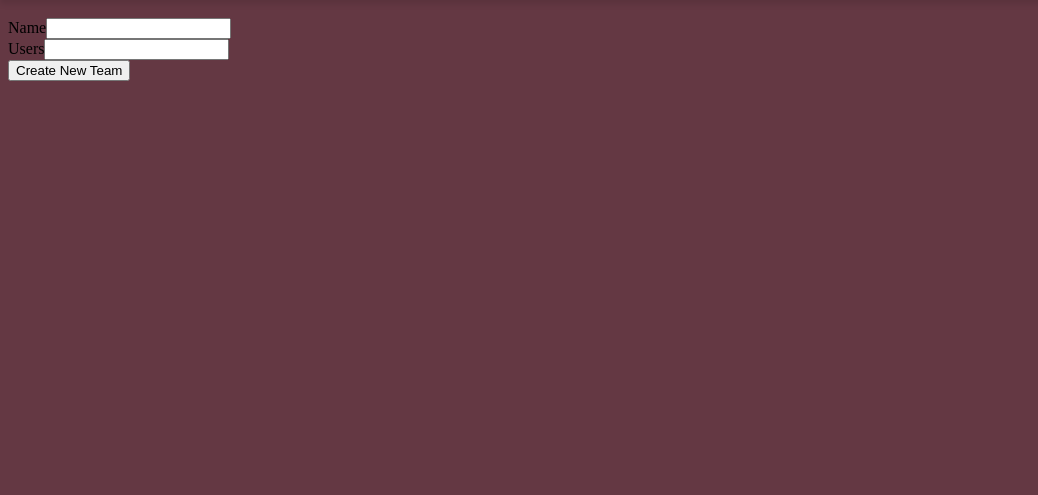
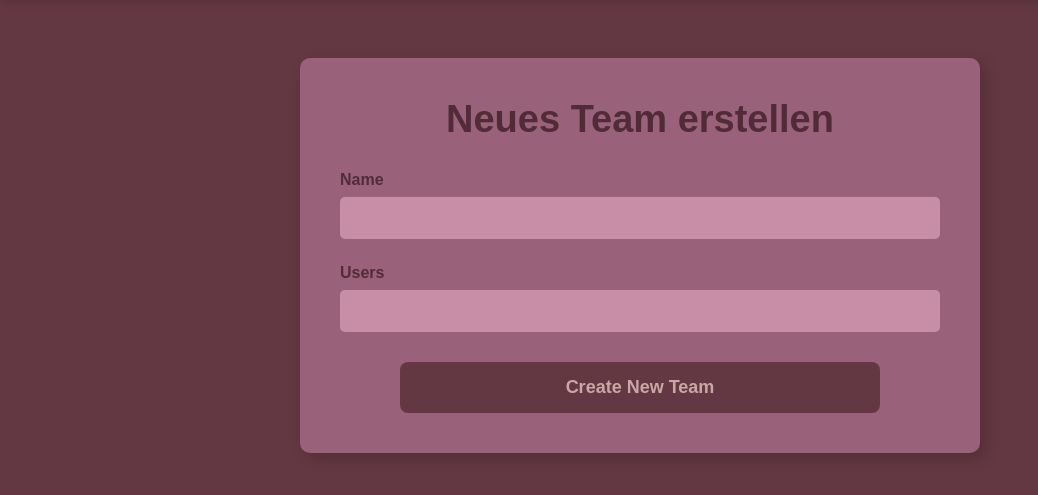
Before and after one commit to lukebaumCS/studi-bonn-task, a Symfony app: template templates/team/newTeam.html.twig in a window 1280 px wide. Shown: the part 60-555 px from the top of the page, without its empty margins (0-1038 px from the left). Run offline with Twig, Linux system fonts and the light colour scheme; the template is opened without the code that fills it, so the values that code supplies are empty; form fields are guessed from the names that the template uses; some libraries are stand-ins or nearby versions.

Commit message:
neue teams design eingefügt

```diff
--- /dev/null
+++ b/public/css/newTeam.css
@@ -0,0 +1,120 @@
+
+.main-container {
+    max-width: 600px;
+    margin: 40px auto;
+    padding: 40px;
+    background-color: #99627A; /* Farbe aus login.css */
+    border-radius: 10px;
+    box-shadow: 5px 5px 15px rgba(0, 0, 0, 0.2);
+    font-family: 'Cabin', sans-serif;
+}
+
+.main-container h2 {
+    color: #502D36;
+    text-align: center;
+    margin-top: 0;
+    margin-bottom: 30px;
+    font-size: 38px;
+}
+
+/* Styling für die Formular-Zeilen */
+.main-container form div {
+    margin-bottom: 25px;
+}
+
+/* Styling für die Labels */
+.main-container label {
+    display: block;
+    color: #502D36;
+    font-weight: 600;
+    margin-bottom: 8px;
+}
+
+/* Styling für das Text-Eingabefeld */
+.main-container input[type="text"] {
+    width: 100%;
+    padding: 12px;
+    background-color: #C88EA7;
+    border: none;
+    border-radius: 5px;
+    color: #643843;
+    font-size: 16px;
+    box-sizing: border-box;
+}
+
+
+.select2-container {
+    width: 100% !important;
+    color:#502D36
+}
+
+.select2-container--default .select2-selection--multiple {
+    background-color: #C88EA7;
+    width: 100%;
+    border: none;
+    border-radius: 5px;
+    padding: 8px;
+    cursor: text;
+}
+
+.select2-container--default .select2-selection--multiple .select2-selection__placeholder {
+    color: #502D36 !important;
+    opacity: 0.6;
+}
+
+.select2-container--default .select2-selection--multiple .select2-selection__choice {
+    background-color: #7D4F5A;
+    border: none;
+    color: #E4D4D8;
+    border-radius: 4px;
+    padding: 5px 10px;
+}
+
+
+.select2-container--default .select2-selection--multiple .select2-selection__choice__remove {
+    color: #E4D4D8;
+    margin-right: 5px;
+}
+
+.select2-container--default .select2-selection--multiple .select2-selection__choice__remove:hover {
+    color: #fff;
+}
+
+
+.select2-dropdown {
+    background-color: #C88EA7;
+    border: 1px solid #99627A;
+    border-radius: 5px;
+}
+
+
+.select2-container--default .select2-results__option--highlighted[aria-selected] {
+    background-color: #7D4F5A;
+    color: #fff;
+}
+
+.select2-results__option {
+    color: #502D36;
+}
+
+
+.btn {
+    display: block;
+    width: 80%;
+    margin: 30px auto 0 auto;
+    background-color: #643843;
+    color: #CAA6A6;
+    padding: 15px;
+    border: none;
+    border-radius: 8px;
+    cursor: pointer;
+    font-size: 18px;
+    font-family: 'Cabin', sans-serif;
+    font-weight: bold;
+    transition: all 0.3s ease;
+}
+
+.btn:hover {
+    background-color: #c8a8a8;
+    color: #643843;
+}
--- a/templates/base.html.twig
+++ b/templates/base.html.twig
@@ -2,6 +2,7 @@
 <html lang="en">
     <head>
         <meta charset="UTF-8">
+        <meta name="viewport" content="width=device-width, initial-scale=1.0">
         <title>{% block title %}Studi Bonn Task{% endblock title %}</title>
         <link rel="stylesheet" href="{{ asset('css/styles.css') }}">
         {% block stylesheets %}{% endblock %}
--- a/templates/team/newTeam.html.twig
+++ b/templates/team/newTeam.html.twig
@@ -1,29 +1,36 @@
 {% extends 'base.html.twig' %}
 
 {% block title %}New Team{% endblock %}
+
 {% block stylesheets %}
+    {# CSS für das Select2-Widget #}
     <link href="https://cdn.jsdelivr.net/npm/select2@4.1.0-rc.0/dist/css/select2.min.css" rel="stylesheet" />
+    {# Unsere neue CSS-Datei für das Seitenlayout #}
+    <link rel="stylesheet" href="{{ asset('css/newTeam.css') }}">
 {% endblock %}
 
-
-
-{% block addButton %}
-{% endblock %}
-
-{% block h1 %} New Team {% endblock %}
+{% block h1 %}{% endblock %}
+{% block addButton %}{% endblock %}
 
 {% block body %}
-
-
-    {{ form_errors(newTeamForm) }}
+<div class="main-container">
+    <h2>Neues Team erstellen</h2>
 
     {{ form_start(newTeamForm) }}
+
         {{ form_row(newTeamForm.name) }}
-        {{ form_row(newTeamForm.users)}}
 
-        <Button type="submit" class="btn">Create New Team</Button>
+        {# Wir fügen die 'select2'-Klasse hinzu, damit unser Javascript sie findet #}
+        {{ form_row(newTeamForm.users, {
+            'attr': {'class': 'select2'}
+        }) }}
+
+        <button type="submit" class="btn">Create New Team</button>
+
     {{ form_end(newTeamForm) }}
+</div>
 
+{# Javascript-Bibliotheken am Ende des Body laden #}
 <script src="https://code.jquery.com/jquery-3.6.0.min.js"></script>
 <script src="https://cdn.jsdelivr.net/npm/select2@4.1.0-rc.0/dist/js/select2.min.js"></script>
 
@@ -33,6 +40,8 @@
             placeholder: "Nutzer auswählen",
             allowClear: true
         });
+
+
     });
 </script>
 {% endblock %}
--- a/templates/userPage.html.twig
+++ b/templates/userPage.html.twig
@@ -16,7 +16,7 @@
         <h2>Teams, in denen du Mitglied bist</h2>
 
         <a href="{{ path('new-team') }}" class="add-team-button">
-            <img src="{{ asset('images/add.png') }}" alt="Neues Team erstellen">
+            <img src="{{ asset('images/addButton.png') }}" alt="Neues Team erstellen">
         </a>
 
         <div class="team-list">
```
Also changed, not shown: public/css/login.css (line endings or trailing spaces), public/images/addButton.png (renamed from public/images/add.png). Lines whose indentation alone changed are shown as unchanged.
